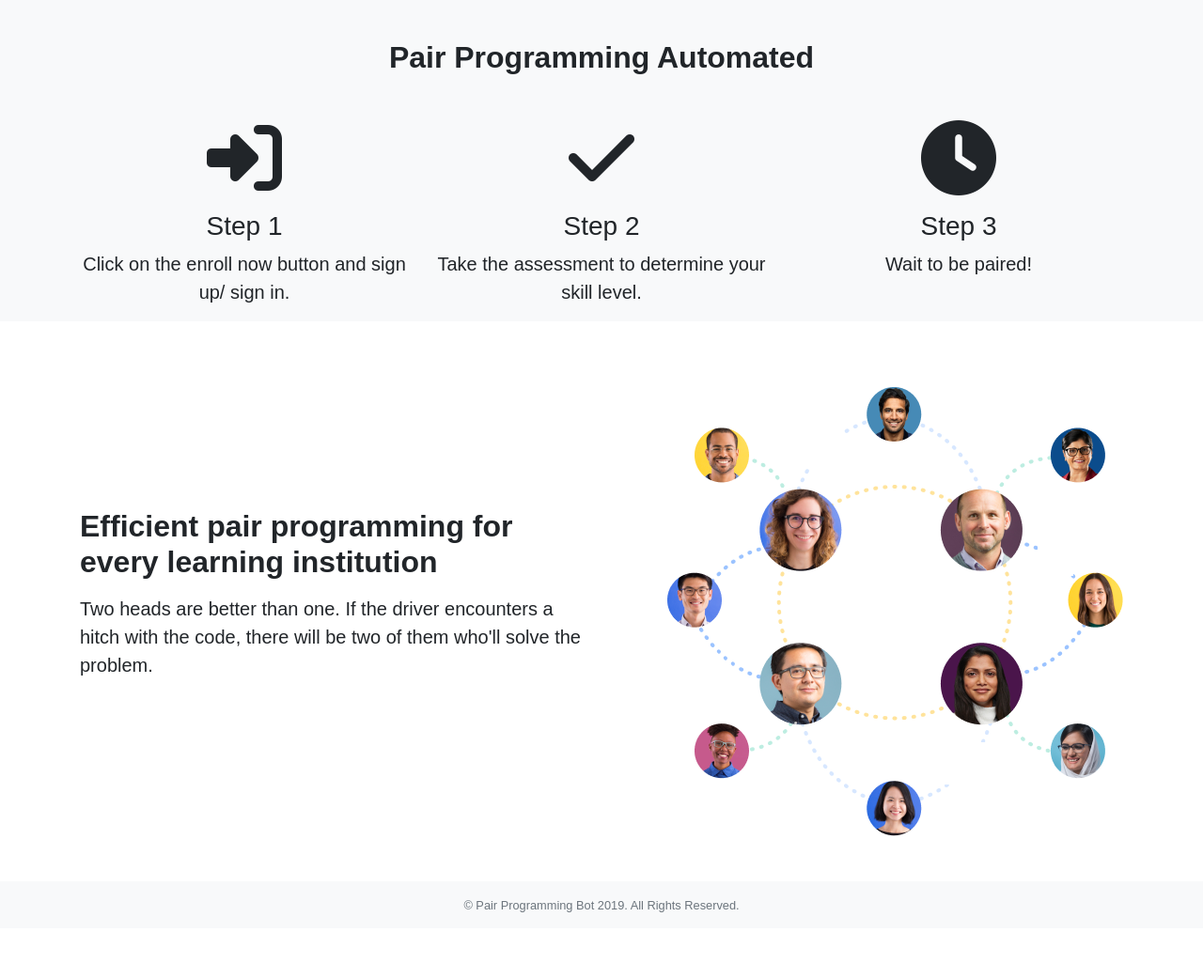
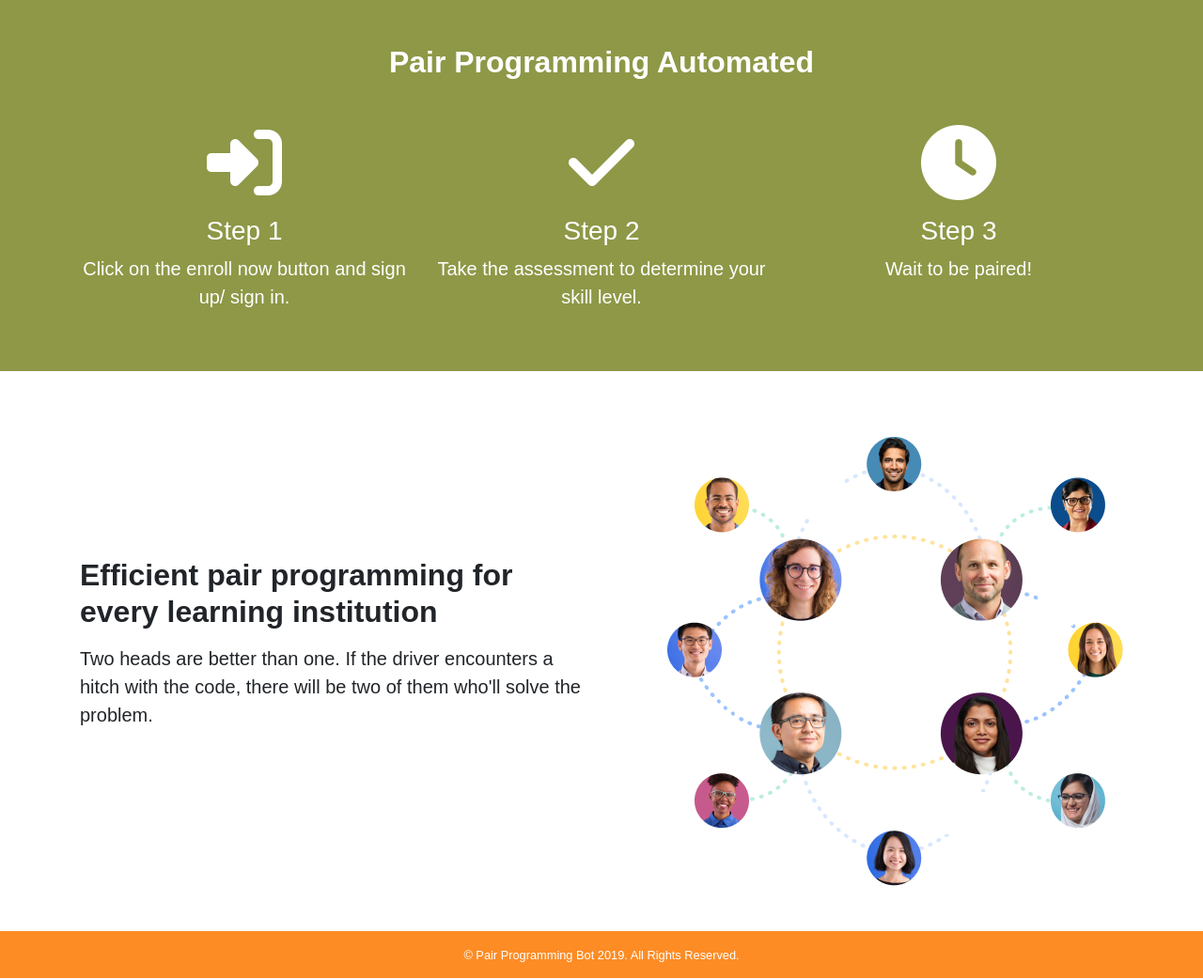
Before and after one commit to atembamanu/pair-programming-bot, a PHP site: page / in a window 1280 px wide. Shown: the part 514-1556 px from the top of the page at 94% size. Before the commit the page ends 1485 px from the top, so only its background shows below. Run offline with PHP 8.4, Linux system fonts and the light colour scheme; data that the repository does not hold is empty; some libraries are stand-ins or nearby versions; some web fonts are replaced.

Commit message:
change basic layering of components

```diff
--- a/index.php
+++ b/index.php
@@ -1,6 +1,6 @@
 <?php
 session_start();
-
+require_once("dbConnect.php");
 
 if(isset($_SESSION['id'])){
     header("Location: pairing.php");
@@ -9,7 +9,6 @@ if(isset($_SESSION['id'])){
 
 
 ?>
-
 <!DOCTYPE html>
 <html lang="en">
 
@@ -54,7 +53,7 @@ if(isset($_SESSION['id'])){
                     </div>
                     <div class="form-group">
                     <select name="class" id="class" class="form-control">
-                        <?php
+                      <?php
                         require_once('dbConnect.php');
                         $class_result = $conn->query("SELECT * FROM  classes");
                         while($rows = $class_result->fetch_assoc() ){
@@ -104,7 +103,7 @@ if(isset($_SESSION['id'])){
                     </div>
                     <a href="#">Forgot your password?</a>
                     <div class="form-group text-center">
-                        <button id="usignup" class="btn btn-warning text-white">CREATE ACCOUNT</button>
+                        <button id="usignup" class="btn bg-orange">CREATE ACCOUNT</button>
                         <button id="userlogin" class="btn btn-moringa text-white">CONTINUE</button>
 
                     </div>
@@ -115,56 +114,66 @@ if(isset($_SESSION['id'])){
     <!-- end of enroll modal -->
     <!-- start of landing page -->
     <!-- Navigation -->
-    <nav class="navbar navbar-light bg-light static-top">
+    <nav class="navbar bg-light navbar-light fixed-top transparent">
         <div class="container">
             <a class="navbar-brand" href="#">
                 <img src="assets/logo.png">
             </a>
             <a class="navbar-brand" href="#"></a>
-            <a class="btn btn-primary enroll" href="#" id="change_me">Enroll</a>
+            <a class="btn btn-primary enroll custom" href="#" id="change_me">Enroll</a>
         </div>
     </nav>
-    <div class="form-group" id="m_alert">
 
-    </div>
 
     <!-- Masthead -->
-    <header class="masthead text-white text-center">
-        <div class="overlay"></div>
-        <div class="container">
-            <div class="row text-dark">
-                <div class="col-xl-9 mx-auto">
-                    <h1 class="mt-5 mb-5">Pair Programming, the future <br> to effective programming education.</h1>
+    <header class="masthead text-white">
+        <div class="container-fluid">
+            <div class="row">
+                <div class="col-12">
+                     <div class="form-group" id="m_alert">
+
+                    </div>
                 </div>
-                <div class="col-md-10 col-lg-8 col-xl-7 mx-auto">
-                    <button type="submit" class="btn btn-lg btn-primary mb-5 enroll">Enroll Now</button>
-
+            </div>
+            <div class="row">
+                <div class="col-12 col-sm-12 col-md-6 col-lg-6 col-xl-6" id="banner">
+                </div>
+                <div class="col-12 col-sm-12 col-md-6 col-lg-6 col-xl-6">
+                    <div class="container">
+                        <div class="row">
+                            <div class="col-12 col-sm-12 col-md-12 pb-5 mb-5 pt-5 bg-transparent">
+                                <h3 class="font-weight-bold text-dark pt-5">Pair Programming, the future to effective programming education.</h3>
+                                <button type="submit" class="btn btn-lg btn-primary mt-4 mb-3 enroll custom">Enroll
+                                    Now</button>
+                            </div>
+                        </div>
+                    </div>
                 </div>
             </div>
         </div>
     </header>
 
     <!-- Icons Grid -->
-    <section class="bg-light text-center">
+    <section class="btn-moringa pb-5 text-center">
         <div class="container">
             <h2 class="pt-5 font-weight-bold">Pair Programming Automated</h2>
             <div class="row mt-5">
                 <div class="col-lg-4">
-                    <div class="features-icons-item mx-auto mb-5 mb-lg-0 mb-lg-3">
+                    <div class="mx-auto mb-5 mb-lg-0 mb-lg-3">
                         <i class="fa fa-sign-in fa-5x mb-3"></i>
                         <h3>Step 1</h3>
                         <p class="lead mb-0">Click on the enroll now button and sign up/ sign in.</p>
                     </div>
                 </div>
                 <div class="col-lg-4">
-                    <div class="features-icons-item mx-auto mb-5 mb-lg-0 mb-lg-3">
+                    <div class="mx-auto mb-5 mb-lg-0 mb-lg-3">
                         <i class="fa fa-check fa-5x mb-3"></i>
                         <h3>Step 2</h3>
                         <p class="lead mb-0">Take the assessment to determine your skill level.</p>
                     </div>
                 </div>
                 <div class="col-lg-4">
-                    <div class="mx-auto mb-0 mb-lg-3">
+                    <div class="mx-auto mb-5 mb-lg-0 mb-lg-3">
                         <i class="fa fa-clock fa-5x mb-3"></i>
                         <h3>Step 3</h3>
                         <p class="lead mb-0">Wait to be paired!</p>
@@ -192,31 +201,12 @@ if(isset($_SESSION['id'])){
 
 
     <!-- Footer -->
-    <footer class="footer bg-light">
+    <footer class="footer bg-orange">
         <div class="container">
             <div class="row">
                 <div class="col-lg-12 h-100 text-center text-lg-center my-auto">
-                    <p class="text-muted small pt-3">&copy; Pair Programming Bot 2019. All Rights Reserved.</p>
+                    <p class="small pt-3">&copy; Pair Programming Bot 2019. All Rights Reserved.</p>
                 </div>
-                <!-- <div class="col-lg-6 h-100 text-center text-lg-right my-auto">
-                    <ul class="list-inline mb-0">
-                        <li class="list-inline-item mr-3">
-                            <a href="#">
-                                <i class="fab fa-facebook fa-2x fa-fw"></i>
-                            </a>
-                        </li>
-                        <li class="list-inline-item mr-3">
-                            <a href="#">
-                                <i class="fab fa-twitter-square fa-2x fa-fw"></i>
-                            </a>
-                        </li>
-                        <li class="list-inline-item">
-                            <a href="#">
-                                <i class="fab fa-instagram fa-2x fa-fw"></i>
-                            </a>
-                        </li>
-                    </ul>
-                </div> -->
             </div>
         </div>
     </footer>
@@ -227,6 +217,7 @@ if(isset($_SESSION['id'])){
     <!-- start of javascript files -->
     <script src="https://code.jquery.com/jquery-3.4.1.min.js"
         integrity="sha256-CSXorXvZcTkaix6Yvo6HppcZGetbYMGWSFlBw8HfCJo=" crossorigin="anonymous"></script>
+    <script src="https://cdn.jsdelivr.net/npm/js-cookie@2/src/js.cookie.min.js"></script>
     <script src="https://stackpath.bootstrapcdn.com/bootstrap/4.3.1/js/bootstrap.min.js"
         integrity="sha384-JjSmVgyd0p3pXB1rRibZUAYoIIy6OrQ6VrjIEaFf/nJGzIxFDsf4x0xIM+B07jRM"
         crossorigin="anonymous"></script>
```
